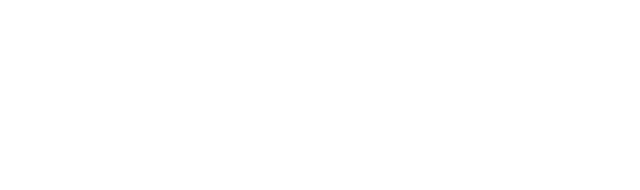
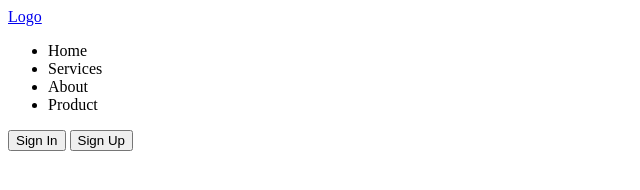
Before and after one commit to TeinPirs/productly, a plain HTML site: page index.html in a window 1280 px wide. Shown: the whole page, without its empty margins (0-640 px from the left). Drawn offline with Linux system fonts and the light colour scheme.

Commit message:
add: header

```diff
--- a/index.html
+++ b/index.html
@@ -5,5 +5,23 @@
     <meta name="viewport" content="width=device-width, initial-scale=1.0" />
     <title>Productly</title>
   </head>
-  <body></body>
+  <body>
+    <header class="header">
+      <div class="wrapper">
+        <a href="#" class="logo">Logo</a>
+        <nav class="header__navigation">
+          <ul class="navigation">
+            <li>Home</li>
+            <li>Services</li>
+            <li>About</li>
+            <li>Product</li>
+          </ul>
+        </nav>
+        <div class="header__buttons">
+          <button class="button button_bordered">Sign In</button>
+          <button class="button button_colored">Sign Up</button>
+        </div>
+      </div>
+    </header>
+  </body>
 </html>
```
